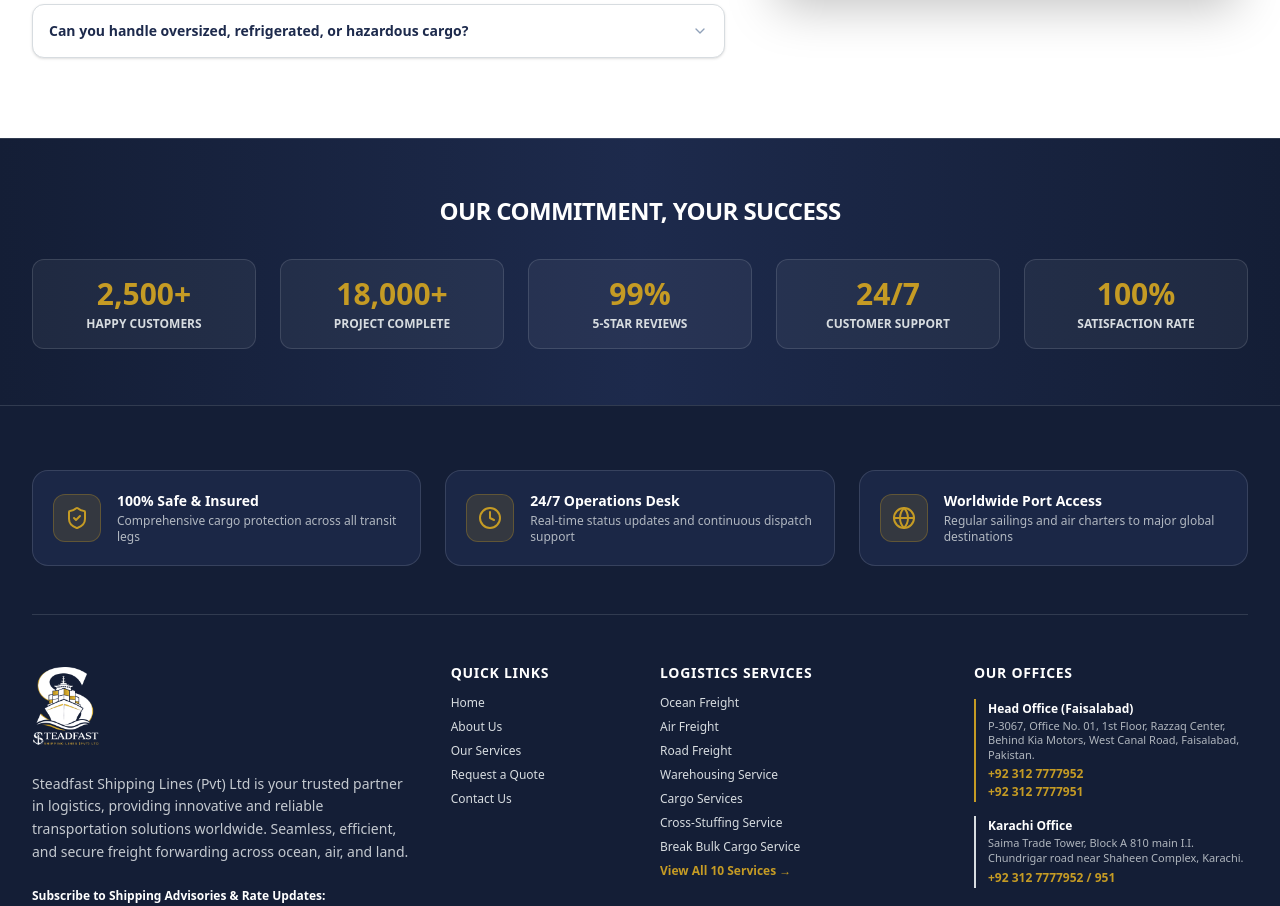
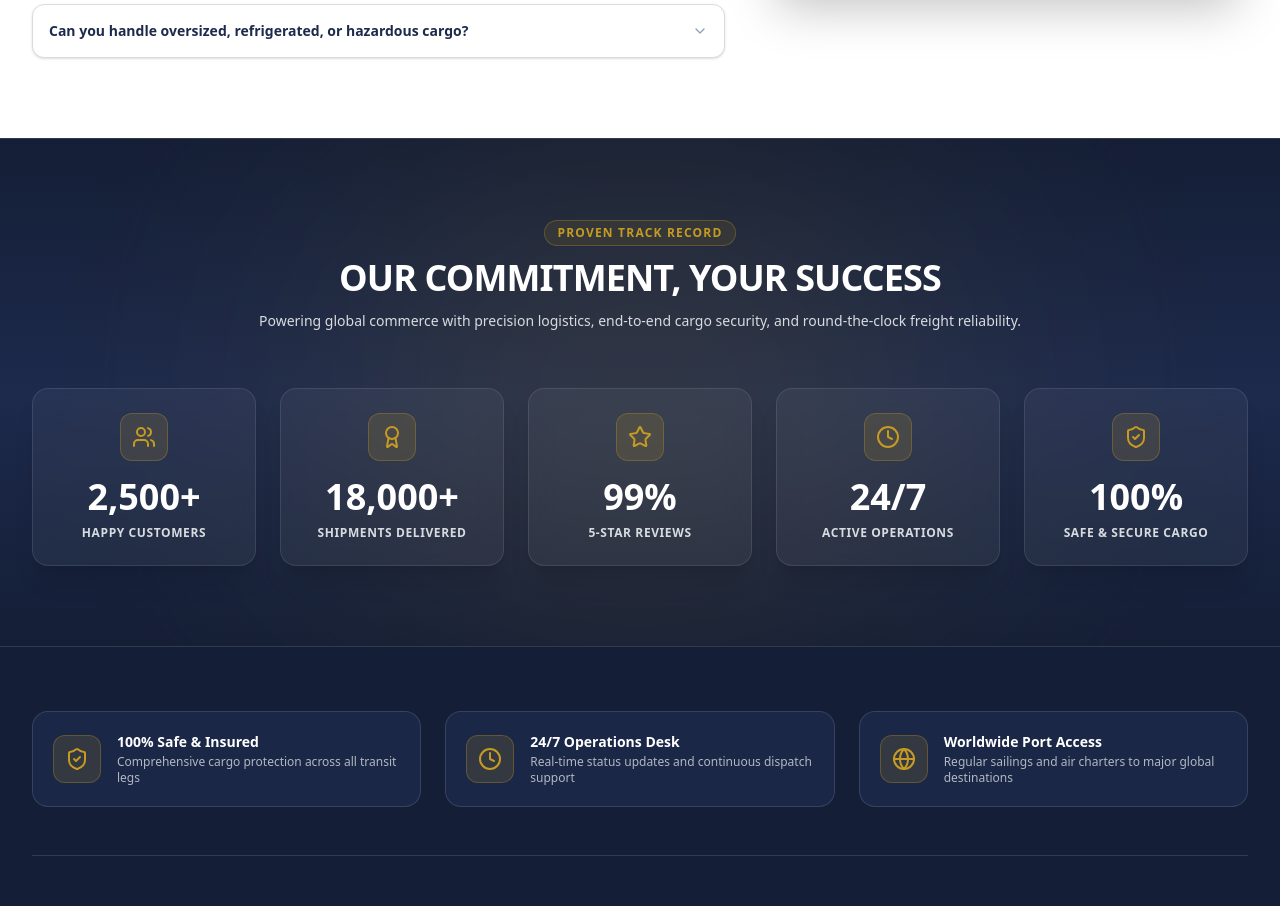
Before and after one commit to TechSolutionor98/steadfastshippinglines, a Next.js app: page / in a window 1280 px wide. Shown: the part 8520-9426 px from the top of the page. Built offline with nearby package versions, Linux system fonts and the light colour scheme; no server answers; the database is empty.

Commit message:
Revamp Our Commitment Your Success section with modern cards, icons, and ambient theme styling

```diff
--- a/src/Components/Home/HomePage.jsx
+++ b/src/Components/Home/HomePage.jsx
@@ -35,6 +35,7 @@ import {
   Calculator,
   Navigation,
   User,
+  Users,
   Headphones,
   Route,
   HeartHandshake
@@ -976,40 +977,88 @@ export default function HomePage({ cmsContent }) {
 
       {/* =========================================================================
           SECTION 14: STATS COUNTER BAR ("Our Commitment, Your Success")
-          Theme Colors: Deep Navy #141E36 & #1D2A4C with Bold Gold #C59B24 Numbers
+          Theme Colors: Deep Navy #141E36 & #1D2A4C with Bold Gold #C59B24 Accents
       ========================================================================== */}
-      <section className="bg-gradient-to-r from-[#141E36] via-[#1D2A4C] to-[#141E36] text-white py-14 px-4 sm:px-8 border-t border-[#D7DCE0]/15">
-        <div className="max-w-7xl mx-auto">
-          <div className="text-center mb-8">
-            <h3 className="text-xl sm:text-2xl font-black uppercase tracking-tight text-white">
+      <section className="relative bg-gradient-to-b from-[#141E36] via-[#1D2A4C] to-[#141E36] text-white py-20 px-4 sm:px-8 border-t border-[#D7DCE0]/15 overflow-hidden">
+        {/* Subtle decorative background glow */}
+        <div className="absolute top-0 left-1/2 -translate-x-1/2 w-full max-w-7xl h-full pointer-events-none opacity-20">
+          <div className="absolute top-1/2 left-1/2 -translate-x-1/2 -translate-y-1/2 w-[600px] h-[300px] bg-[#C59B24] blur-[140px] rounded-full" />
+        </div>
+
+        <div className="relative z-10 max-w-7xl mx-auto">
+          {/* Header */}
+          <div className="text-center mb-14 max-w-3xl mx-auto">
+            <span className="text-xs font-bold text-[#C59B24] uppercase tracking-widest px-3 py-1 rounded-full bg-[#C59B24]/10 border border-[#C59B24]/30 inline-block mb-3">
+              PROVEN TRACK RECORD
+            </span>
+            <h2 className="text-3xl sm:text-4xl font-extrabold uppercase tracking-tight text-white">
               Our Commitment, Your Success
-            </h3>
+            </h2>
+            <p className="text-xs sm:text-sm text-[#D7DCE0] mt-3 font-medium leading-relaxed">
+              Powering global commerce with precision logistics, end-to-end cargo security, and round-the-clock freight reliability.
+            </p>
           </div>
 
-          <div className="grid grid-cols-2 sm:grid-cols-3 md:grid-cols-5 gap-6 text-center">
-            <div className="p-4 rounded-xl bg-white/5 border border-[#D7DCE0]/15">
-              <div className="text-2xl sm:text-3xl font-black text-[#C59B24]">2,500+</div>
-              <div className="text-xs text-[#D7DCE0] font-bold uppercase mt-1">Happy Customers</div>
+          {/* 5 Stats Cards */}
+          <div className="grid grid-cols-2 sm:grid-cols-3 lg:grid-cols-5 gap-5 sm:gap-6">
+            <div className="group bg-white/5 hover:bg-white/10 backdrop-blur-md rounded-2xl p-6 border border-white/10 hover:border-[#C59B24]/50 transition-all duration-300 hover:-translate-y-1.5 shadow-xl text-center">
+              <div className="w-12 h-12 rounded-xl bg-[#C59B24]/15 text-[#C59B24] border border-[#C59B24]/30 flex items-center justify-center mx-auto mb-4 group-hover:scale-110 group-hover:bg-[#C59B24] group-hover:text-[#141E36] transition-all">
+                <Users className="w-6 h-6" />
+              </div>
+              <div className="text-3xl sm:text-4xl font-black text-white group-hover:text-[#C59B24] transition-colors">
+                2,500+
+              </div>
+              <div className="text-xs font-bold text-[#D7DCE0] uppercase tracking-wider mt-2">
+                Happy Customers
+              </div>
             </div>
 
-            <div className="p-4 rounded-xl bg-white/5 border border-[#D7DCE0]/15">
-              <div className="text-2xl sm:text-3xl font-black text-[#C59B24]">18,000+</div>
-              <div className="text-xs text-[#D7DCE0] font-bold uppercase mt-1">Project Complete</div>
+            <div className="group bg-white/5 hover:bg-white/10 backdrop-blur-md rounded-2xl p-6 border border-white/10 hover:border-[#C59B24]/50 transition-all duration-300 hover:-translate-y-1.5 shadow-xl text-center">
+              <div className="w-12 h-12 rounded-xl bg-[#C59B24]/15 text-[#C59B24] border border-[#C59B24]/30 flex items-center justify-center mx-auto mb-4 group-hover:scale-110 group-hover:bg-[#C59B24] group-hover:text-[#141E36] transition-all">
+                <Award className="w-6 h-6" />
+              </div>
+              <div className="text-3xl sm:text-4xl font-black text-white group-hover:text-[#C59B24] transition-colors">
+                18,000+
+              </div>
+              <div className="text-xs font-bold text-[#D7DCE0] uppercase tracking-wider mt-2">
+                Shipments Delivered
+              </div>
             </div>
 
-            <div className="p-4 rounded-xl bg-white/5 border border-[#D7DCE0]/15">
-              <div className="text-2xl sm:text-3xl font-black text-[#C59B24]">99%</div>
-              <div className="text-xs text-[#D7DCE0] font-bold uppercase mt-1">5-Star Reviews</div>
+            <div className="group bg-white/5 hover:bg-white/10 backdrop-blur-md rounded-2xl p-6 border border-white/10 hover:border-[#C59B24]/50 transition-all duration-300 hover:-translate-y-1.5 shadow-xl text-center">
+              <div className="w-12 h-12 rounded-xl bg-[#C59B24]/15 text-[#C59B24] border border-[#C59B24]/30 flex items-center justify-center mx-auto mb-4 group-hover:scale-110 group-hover:bg-[#C59B24] group-hover:text-[#141E36] transition-all">
+                <Star className="w-6 h-6" />
+              </div>
+              <div className="text-3xl sm:text-4xl font-black text-white group-hover:text-[#C59B24] transition-colors">
+                99%
+              </div>
+              <div className="text-xs font-bold text-[#D7DCE0] uppercase tracking-wider mt-2">
+                5-Star Reviews
+              </div>
             </div>
 
-            <div className="p-4 rounded-xl bg-white/5 border border-[#D7DCE0]/15">
-              <div className="text-2xl sm:text-3xl font-black text-[#C59B24]">24/7</div>
-              <div className="text-xs text-[#D7DCE0] font-bold uppercase mt-1">Customer Support</div>
+            <div className="group bg-white/5 hover:bg-white/10 backdrop-blur-md rounded-2xl p-6 border border-white/10 hover:border-[#C59B24]/50 transition-all duration-300 hover:-translate-y-1.5 shadow-xl text-center">
+              <div className="w-12 h-12 rounded-xl bg-[#C59B24]/15 text-[#C59B24] border border-[#C59B24]/30 flex items-center justify-center mx-auto mb-4 group-hover:scale-110 group-hover:bg-[#C59B24] group-hover:text-[#141E36] transition-all">
+                <Clock className="w-6 h-6" />
+              </div>
+              <div className="text-3xl sm:text-4xl font-black text-white group-hover:text-[#C59B24] transition-colors">
+                24/7
+              </div>
+              <div className="text-xs font-bold text-[#D7DCE0] uppercase tracking-wider mt-2">
+                Active Operations
+              </div>
             </div>
 
-            <div className="col-span-2 sm:col-span-1 p-4 rounded-xl bg-white/5 border border-[#D7DCE0]/15">
-              <div className="text-2xl sm:text-3xl font-black text-[#C59B24]">100%</div>
-              <div className="text-xs text-[#D7DCE0] font-bold uppercase mt-1">Satisfaction Rate</div>
+            <div className="col-span-2 sm:col-span-1 group bg-white/5 hover:bg-white/10 backdrop-blur-md rounded-2xl p-6 border border-white/10 hover:border-[#C59B24]/50 transition-all duration-300 hover:-translate-y-1.5 shadow-xl text-center">
+              <div className="w-12 h-12 rounded-xl bg-[#C59B24]/15 text-[#C59B24] border border-[#C59B24]/30 flex items-center justify-center mx-auto mb-4 group-hover:scale-110 group-hover:bg-[#C59B24] group-hover:text-[#141E36] transition-all">
+                <ShieldCheck className="w-6 h-6" />
+              </div>
+              <div className="text-3xl sm:text-4xl font-black text-white group-hover:text-[#C59B24] transition-colors">
+                100%
+              </div>
+              <div className="text-xs font-bold text-[#D7DCE0] uppercase tracking-wider mt-2">
+                Safe & Secure Cargo
+              </div>
             </div>
           </div>
         </div>
```
